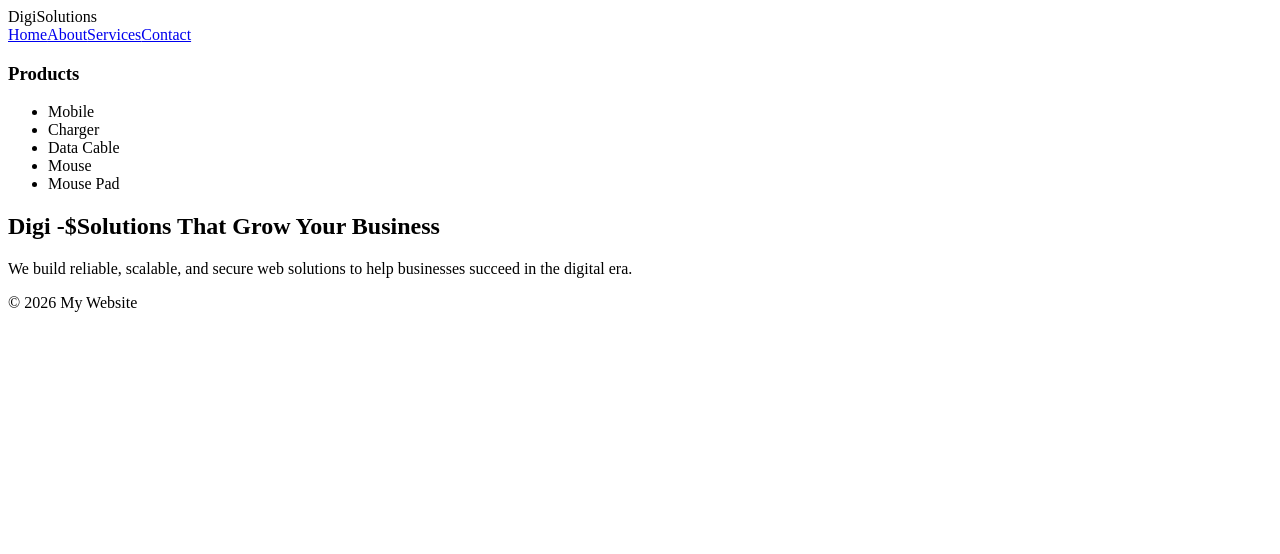
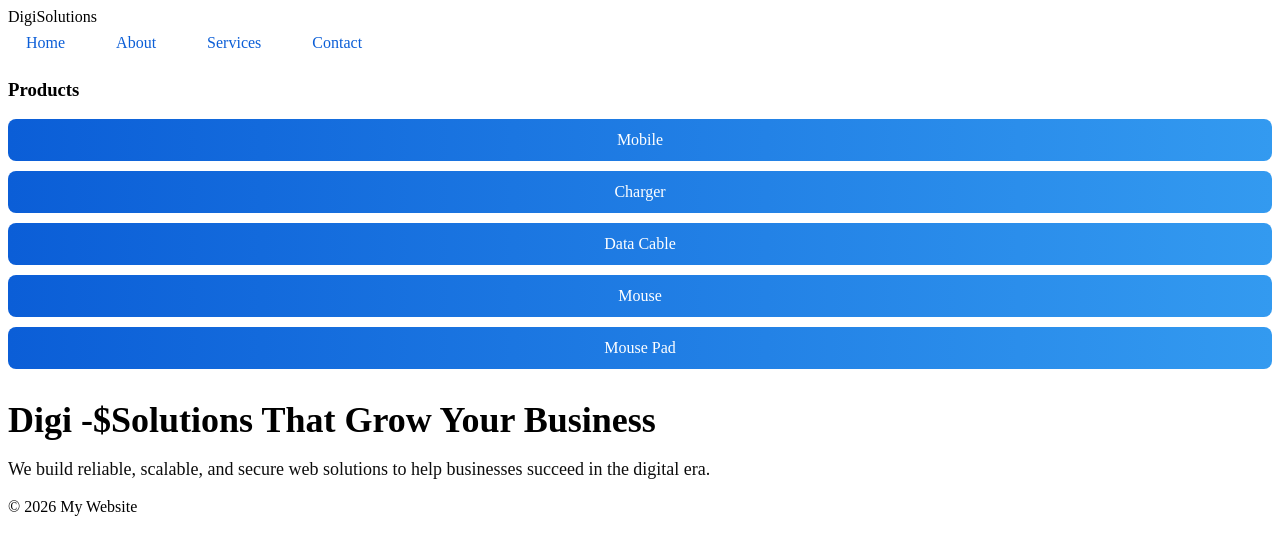
Before and after one commit to vikasrajput0112/my-react-website, a React (Create React App) app: page / in a window 1280 px wide. Shown: the top 554 px of the page. Built offline with nearby package versions, Linux system fonts and the light colour scheme.

Commit message:
Update style.css

```diff
--- a/src/style.css
+++ b/src/style.css
@@ -1,63 +1,59 @@
-/* SERVICES */
-.service-section {
-    padding: 60px 20px;
-    background: #ffffff;
+/* =========================
+   NAV BUTTONS
+   ========================= */
+.nav {
+    display: flex;
+    gap: 15px;
 }
 
-.service-container {
-    max-width: 1100px;
-    margin: auto;
+.nav-btn {
+    background: white;
+    color: #0b5ed7;
+    padding: 8px 18px;
+    border-radius: 20px;
+    text-decoration: none;
+    font-weight: 500;
+    transition: all 0.3s ease;
 }
 
-.service-intro {
-    font-size: 18px;
-    margin-bottom: 40px;
+.nav-btn:hover {
+    background: #ffd43b;
+    color: #000;
 }
 
-.service-grid {
-    display: grid;
-    grid-template-columns: repeat(auto-fit, minmax(260px, 1fr));
-    gap: 25px;
+/* =========================
+   SIDEBAR BUTTONS
+   ========================= */
+.sidebar-list {
+    list-style: none;
+    padding: 0;
 }
 
-.service-card {
-    background: #f5f7fb;
-    padding: 25px;
-    border-radius: 10px;
-    box-shadow: 0 6px 18px rgba(0,0,0,0.06);
+.sidebar-list li {
+    padding: 12px;
+    background: linear-gradient(90deg, #0b5ed7, #339af0);
+    color: white;
+    margin-bottom: 10px;
+    border-radius: 8px;
+    text-align: center;
+    font-weight: 500;
+    cursor: pointer;
+    transition: transform 0.2s ease;
 }
 
-/* CONTACT */
-.contact-section {
-    padding: 60px 20px;
-    background: #ffffff;
+.sidebar-list li:hover {
+    transform: scale(1.05);
 }
 
-.contact-container {
-    max-width: 1100px;
-    margin: auto;
+/* =========================
+   HERO TEXT FIX
+   ========================= */
+.hero h1 {
+    font-size: 36px;
+    margin-bottom: 15px;
 }
 
-.contact-grid {
-    display: grid;
-    grid-template-columns: 1fr 1fr;
-    gap: 30px;
+.hero p {
+    font-size: 18px;
+    opacity: 0.95;
 }
-
-.contact-form input,
-.contact-form textarea {
-    width: 100%;
-    padding: 12px;
-    margin-bottom: 15px;
-    border-radius: 6px;
-    border: 1px solid #ccc;
-}
-
-.contact-form button {
-    background: #0b5ed7;
-    color: white;
-    border: none;
-    padding: 12px;
-    border-radius: 6px;
-    cursor: pointer;
-}
```
